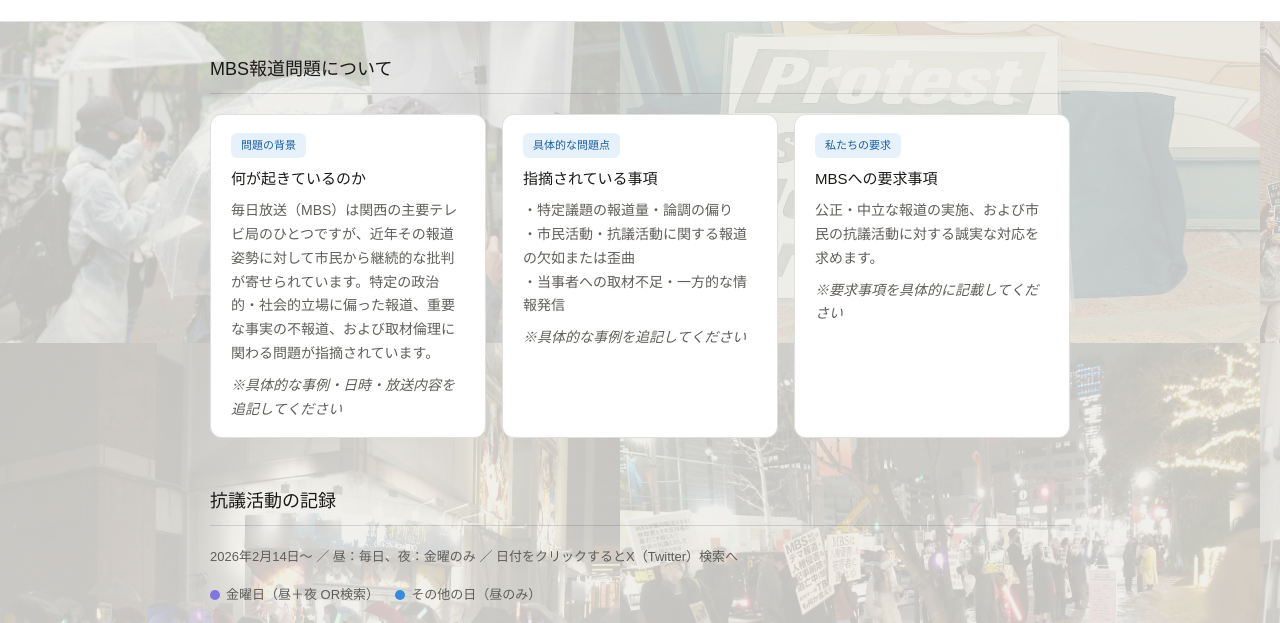
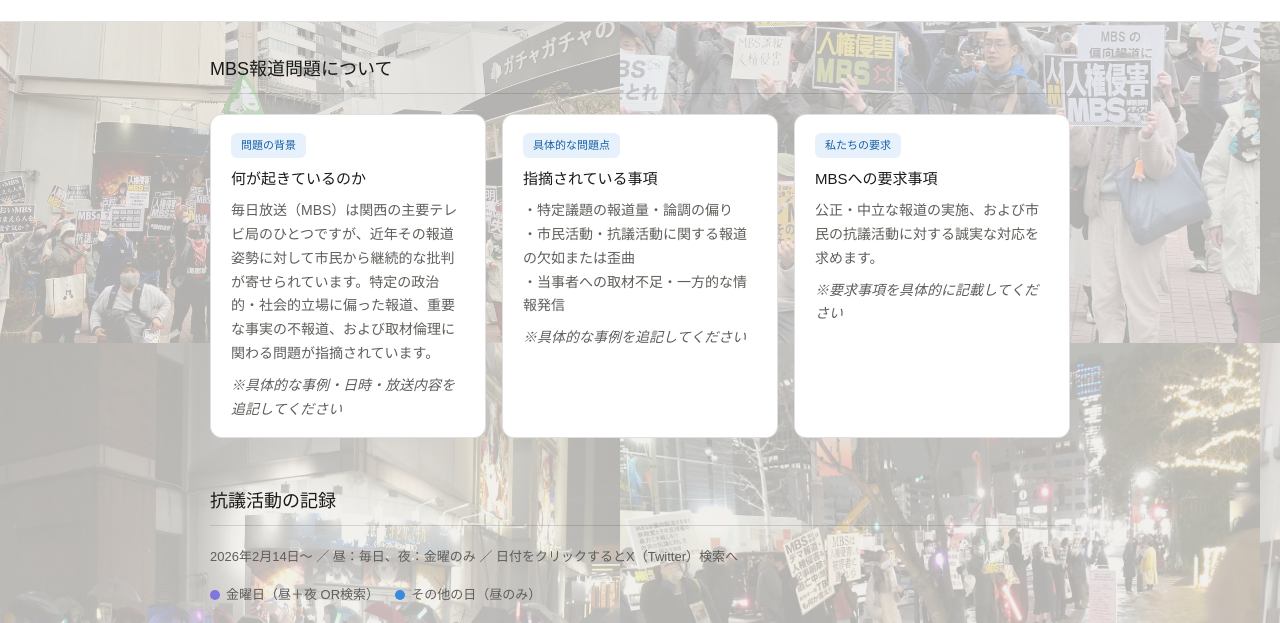
Before and after one commit to mbs213protest/mbs213protest, a plain HTML site: page index.html in a window 1280 px wide. Shown: the part 122-745 px from the top of the page. Drawn offline with Linux system fonts and the light colour scheme; animation ran at ten frames a second.

Commit message:
タイルの調整

```diff
--- a/index.html
+++ b/index.html
@@ -69,11 +69,11 @@
   top: 0; left: 0;
   width: 100%; height: 100%;
   z-index: 1;
-  background: rgba(238, 237, 232, 0.82);
+  background: rgba(238, 237, 232, 0.75);
   pointer-events: none;
 }
 @media (prefers-color-scheme: dark) {
-  #bg-overlay { background: rgba(26, 26, 24, 0.85); }
+  #bg-overlay { background: rgba(26, 26, 24, 0.79); }
 }
 header, .container, footer { position: relative; z-index: 2; }
 
@@ -378,23 +378,29 @@
     const W = canvas.width, H = canvas.height;
     ctx.clearRect(0, 0, W, H);
 
-    /* タイルが画面外から始まるよう開始位置を計算 */
-    const startX = -(offsetX % TILE_W);
-    const startY = -(offsetY % TILE_H);
+    /* offsetを1周期内に収める（浮動小数点蓄積を防ぐ） */
+    const ox = ((offsetX % TILE_W) + TILE_W) % TILE_W;
+    const oy = ((offsetY % TILE_H) + TILE_H) % TILE_H;
 
-    let ti = 0;
-    for (let y = startY - TILE_H; y < H + TILE_H; y += TILE_H) {
-      for (let x = startX - TILE_W; x < W + TILE_W; x += TILE_W) {
+    /* 画面左上より1タイル分外から描き始める */
+    const startX = -ox;
+    const startY = -oy;
+
+    for (let y = startY; y < H + TILE_H; y += TILE_H) {
+      /* 行インデックス（0起算、負にならないよう補正） */
+      const row = Math.round((y + oy) / TILE_H);
+      for (let x = startX; x < W + TILE_W; x += TILE_W) {
+        const col = Math.round((x + ox) / TILE_W);
+        /* 行・列から決定論的にインデックスを計算 */
+        const ti = ((row * 3 + col) % (ready && images.length > 0 ? images.length : FALLBACK_COLORS.length) + (ready && images.length > 0 ? images.length : FALLBACK_COLORS.length)) % (ready && images.length > 0 ? images.length : FALLBACK_COLORS.length);
         if (ready && images.length > 0) {
-          const img = images[ti % images.length];
-          ctx.drawImage(img, x, y, TILE_W, TILE_H);
+          ctx.drawImage(images[ti], x, y, TILE_W, TILE_H);
         } else {
-          ctx.fillStyle = FALLBACK_COLORS[ti % FALLBACK_COLORS.length];
           ctx.globalAlpha = 0.35;
+          ctx.fillStyle = FALLBACK_COLORS[ti];
           ctx.fillRect(x, y, TILE_W - 2, TILE_H - 2);
           ctx.globalAlpha = 1;
         }
-        ti++;
       }
     }
   }
```
